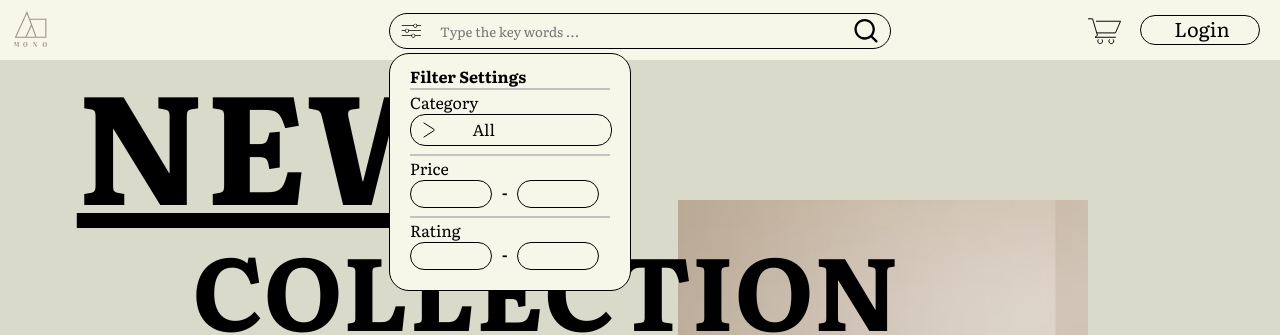
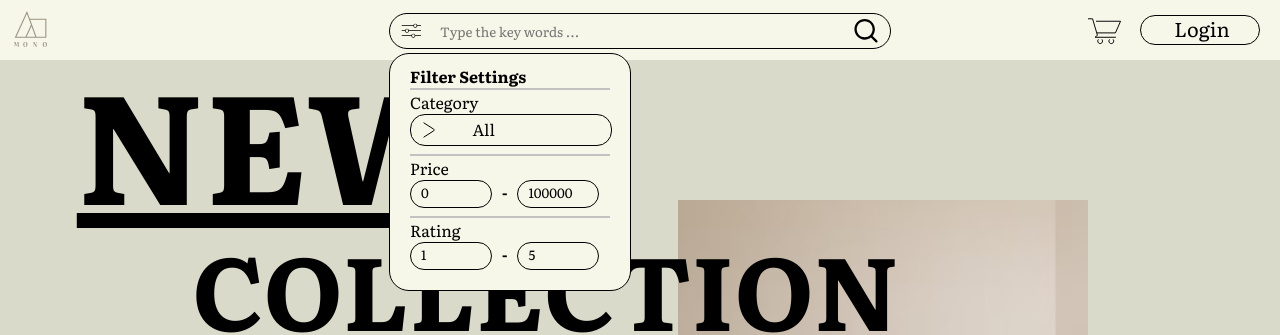
Before and after one commit to Anson892/csci3100-project, a React (Create React App) app in the folder client/: page / in a window 1280 px wide. Both pictures are taken after a click on the picture 411 px from the left and 31 px from the top of the page. Shown: the top 335 px of the page. Built offline with nearby package versions, Linux system fonts and the light colour scheme.

Commit message:
Improve search filter UX

```diff
--- a/client/src/Components/FilterPopup/FilterPopup.jsx
+++ b/client/src/Components/FilterPopup/FilterPopup.jsx
@@ -3,11 +3,11 @@ import './FilterPopup.css'
 import { DropDownMenu } from '../Forms/DropDownMenu/DropDownMenu'
 import { motion, AnimatePresence } from 'framer-motion'
 
-export const FilterPopup = ({ setCategory,
-                              setMinPrice,
-                              setMaxPrice,
-                              setMinRating,
-                              setMaxRating}) => {
+export const FilterPopup = ({ category, setCategory,
+                              minPrice, setMinPrice,
+                              maxPrice, setMaxPrice,
+                              minRating, setMinRating,
+                              maxRating, setMaxRating}) => {
 
     const popupAnim = {
         initial: {
@@ -54,6 +54,7 @@ export const FilterPopup = ({ setCategory,
                     className='left-input'
                     type="number"
                     min="0"
+                    value={minPrice}
                     onChange={(e)=>{setMinPrice(e.target.value)}}
                     />
                 -
@@ -61,6 +62,7 @@ export const FilterPopup = ({ setCategory,
                     className='right-input'
                     type="number"
                     min="0"
+                    value={maxPrice}
                     onChange={(e)=>{setMaxPrice(e.target.value)}}
                     />
             </div>
@@ -72,6 +74,7 @@ export const FilterPopup = ({ setCategory,
                     type="number"
                     min="0"
                     max="5"
+                    value={minRating}
                     onChange={(e)=>{setMinRating(e.target.value)}}
                     />
                 -
@@ -80,6 +83,7 @@ export const FilterPopup = ({ setCategory,
                     type="number"
                     min="0"
                     max="5"
+                    value={maxRating}
                     onChange={(e)=>{setMaxRating(e.target.value)}}
                     />
             </div>
--- a/client/src/Components/SearchBar/SearchBar.jsx
+++ b/client/src/Components/SearchBar/SearchBar.jsx
@@ -63,11 +63,11 @@ export const SearchBar = () => {
                 {isOpenFilterPanel ?
                     <FilterPopup
                     isOpen={isOpenFilterPanel}
-                    setCategory={setCategory}
-                    setMinPrice={setMinPrice}
-                    setMaxPrice={setMaxPrice}
-                    setMinRating={setMinRating}
-                    setMaxRating={setMaxRating}
+                    category={category} setCategory={setCategory}
+                    minPrice={minPrice} setMinPrice={setMinPrice}
+                    maxPrice={maxPrice} setMaxPrice={setMaxPrice}
+                    minRating={minRating} setMinRating={setMinRating}
+                    maxRating={maxRating} setMaxRating={setMaxRating}
                     />
                     :
                     null
```
